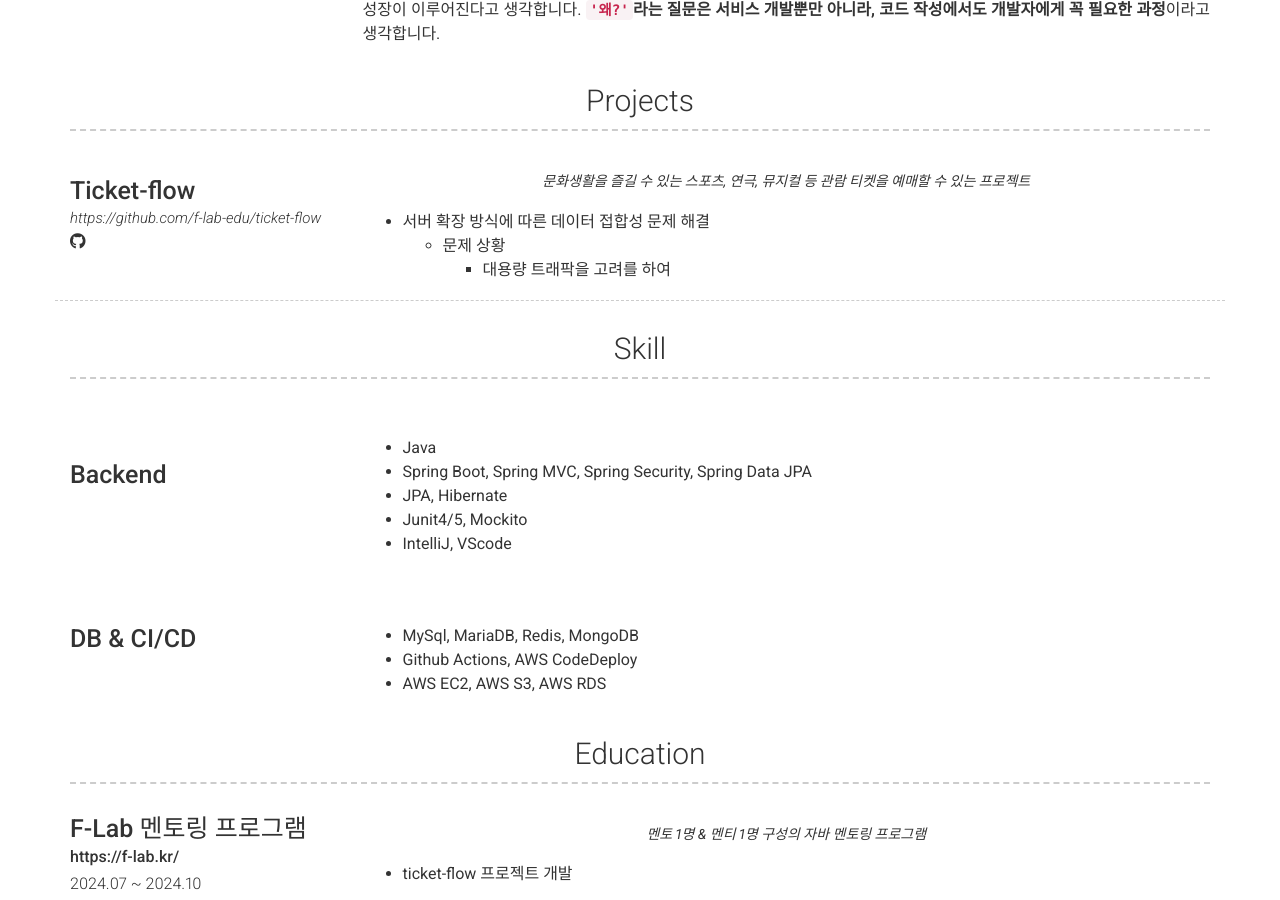
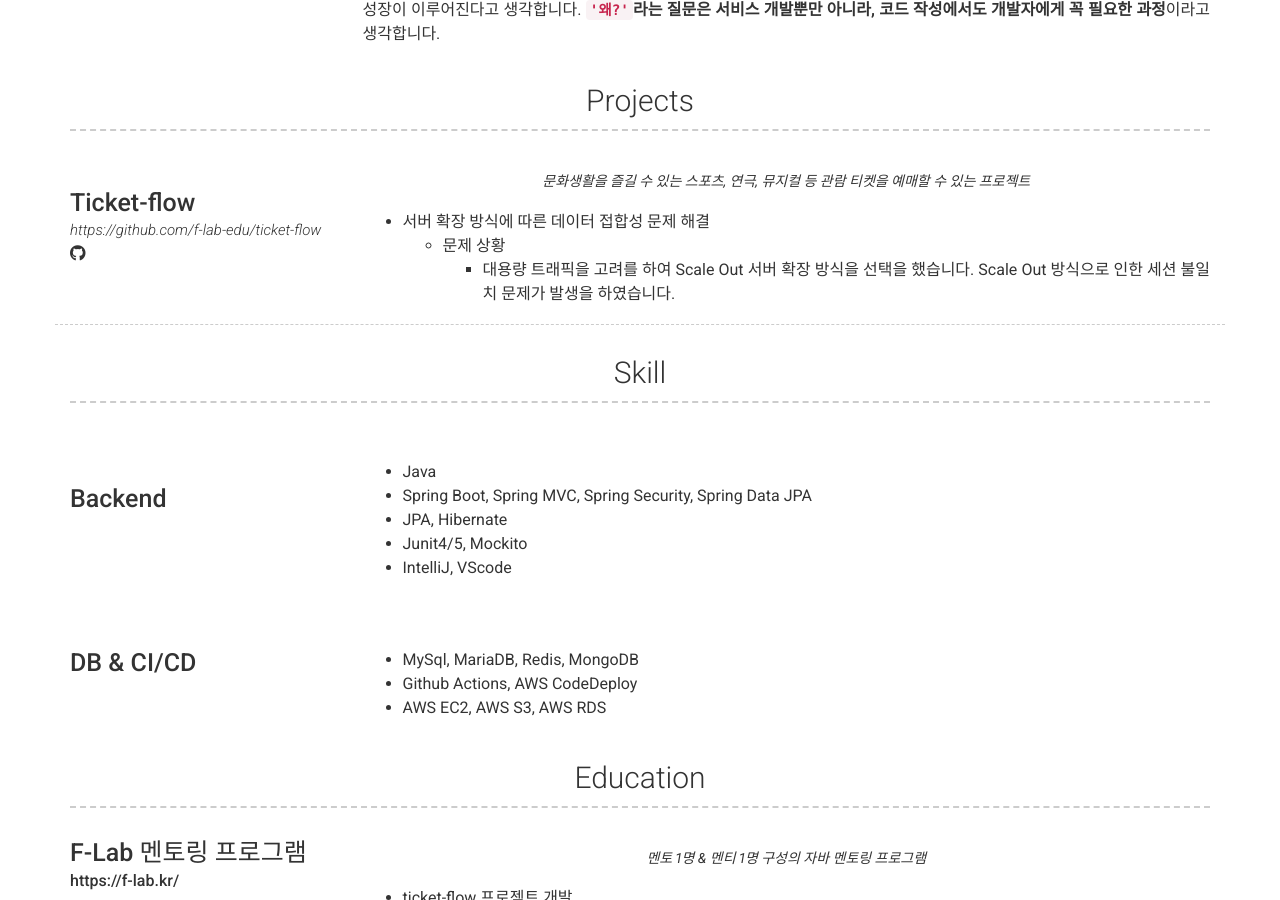
Before and after one commit to hyeok96/hyeok96.github.io, a Jekyll site: the page built from index.md, in a window 1280 px wide and 900 px high, scrolled down 546 px. Built offline with Jekyll 4.4.1, drawn with Linux system fonts in a browser that asks for light colours; nearby versions of some CDN libraries.

Commit message:
이력서 수정

```diff
--- a/_config.yml
+++ b/_config.yml
@@ -92,7 +92,7 @@ content:
         description: | # this will include new lines to allow paragraphs
           - 서버 확장 방식에 따른 데이터 접합성 문제 해결
             - 문제 상황
-              - 대용량 트래팍을 고려를 하여
+              - 대용량 트래픽을 고려를 하여 Scale Out 서버 확장 방식을 선택을 했습니다. Scale Out 방식으로 인한 세션 불일치 문제가 발생을 하였습니다.
 
   - title: Skill
     layout: list
```
